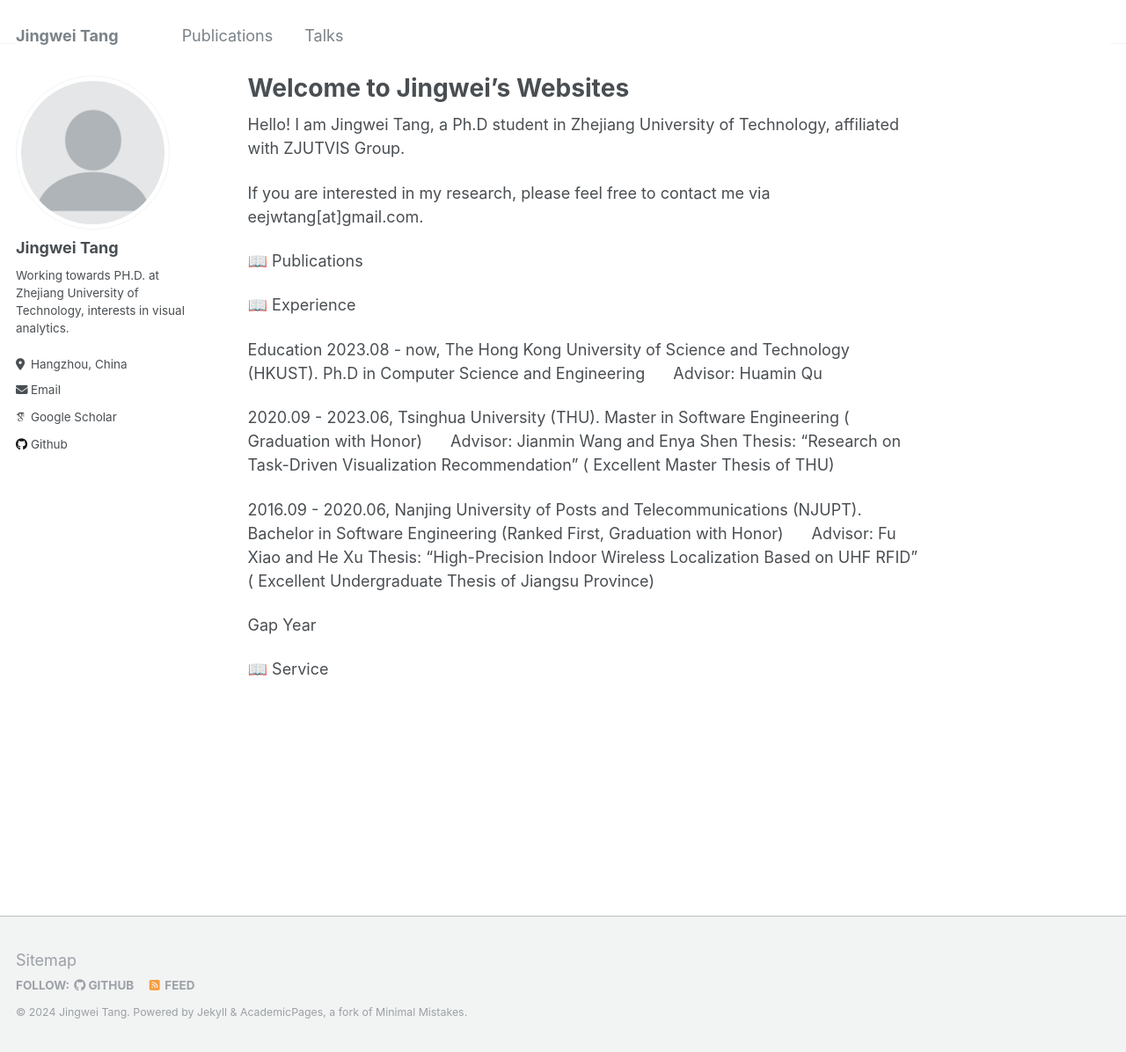
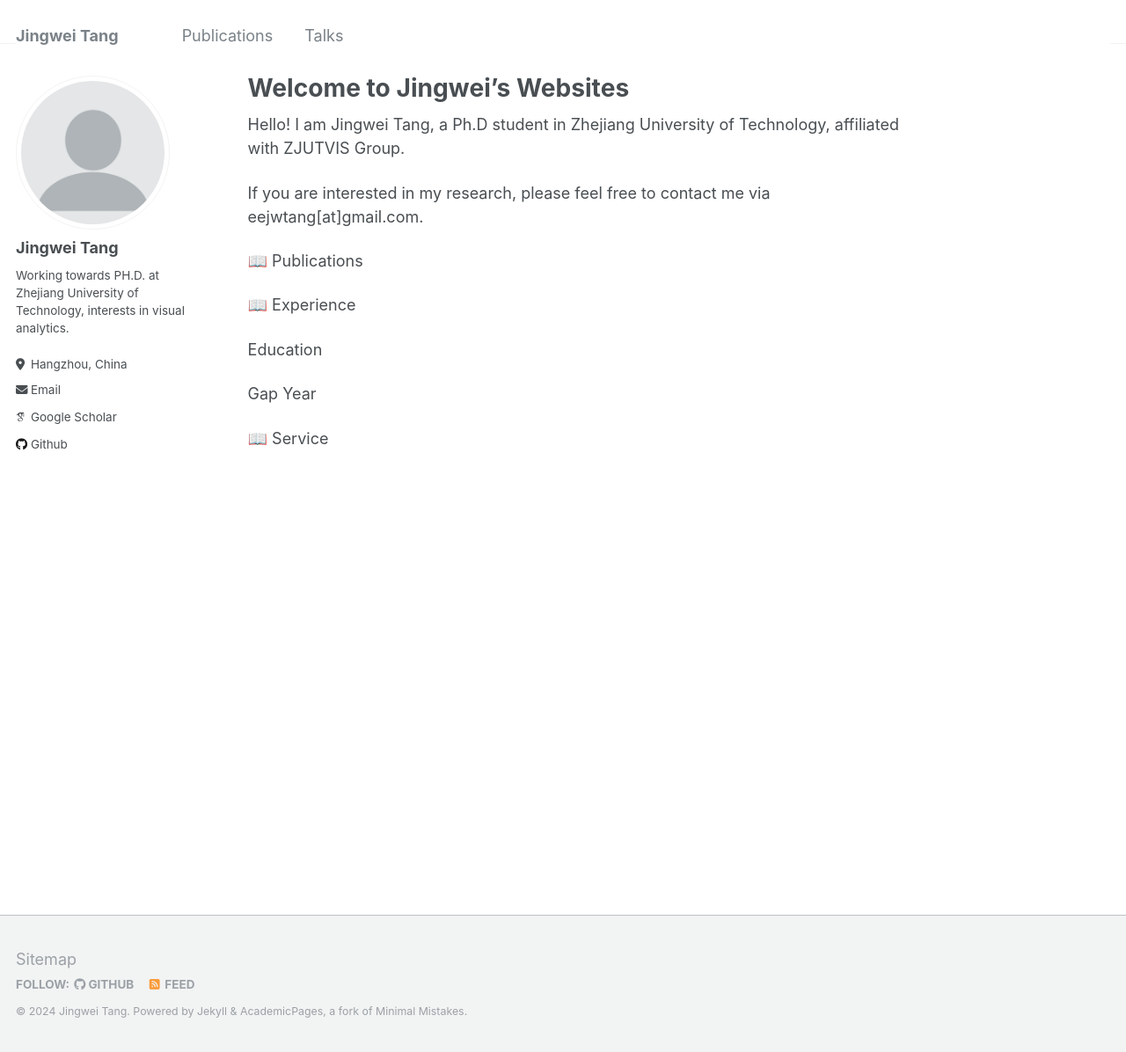
Before and after one commit to isjwtang/isjwtang.github.io, a Jekyll site: the page built from _pages/about.md, in a window 1280 px wide and 1196 px high. Shown: the whole window at 88% size. Built offline with Jekyll 4.4.1, drawn with Linux system fonts in a browser that asks for light colours; some web fonts are replaced.

Commit message:
Update about.md

```diff
--- a/_pages/about.md
+++ b/_pages/about.md
@@ -24,16 +24,16 @@ If you are interested in my research, please feel free to contact me via eejwtan
 📖 Experience
 
 Education
-2023.08 - now, The Hong Kong University of Science and Technology (HKUST).
-Ph.D in Computer Science and Engineering    Advisor: Huamin Qu
+<!-- 2023.08 - now, The Hong Kong University of Science and Technology (HKUST). -->
+<!-- Ph.D in Computer Science and Engineering    Advisor: Huamin Qu -->
 
-2020.09 - 2023.06, Tsinghua University (THU).
+<!-- 2020.09 - 2023.06, Tsinghua University (THU).
 Master in Software Engineering ( Graduation with Honor)    Advisor: Jianmin Wang and Enya Shen
 Thesis: “Research on Task-Driven Visualization Recommendation” ( Excellent Master Thesis of THU)
 
 2016.09 - 2020.06, Nanjing University of Posts and Telecommunications (NJUPT).
 Bachelor in Software Engineering (Ranked First,  Graduation with Honor)    Advisor: Fu Xiao and He Xu
-Thesis: “High-Precision Indoor Wireless Localization Based on UHF RFID” ( Excellent Undergraduate Thesis of Jiangsu Province)
+Thesis: “High-Precision Indoor Wireless Localization Based on UHF RFID” ( Excellent Undergraduate Thesis of Jiangsu Province) -->
 
 Gap Year
 
```
